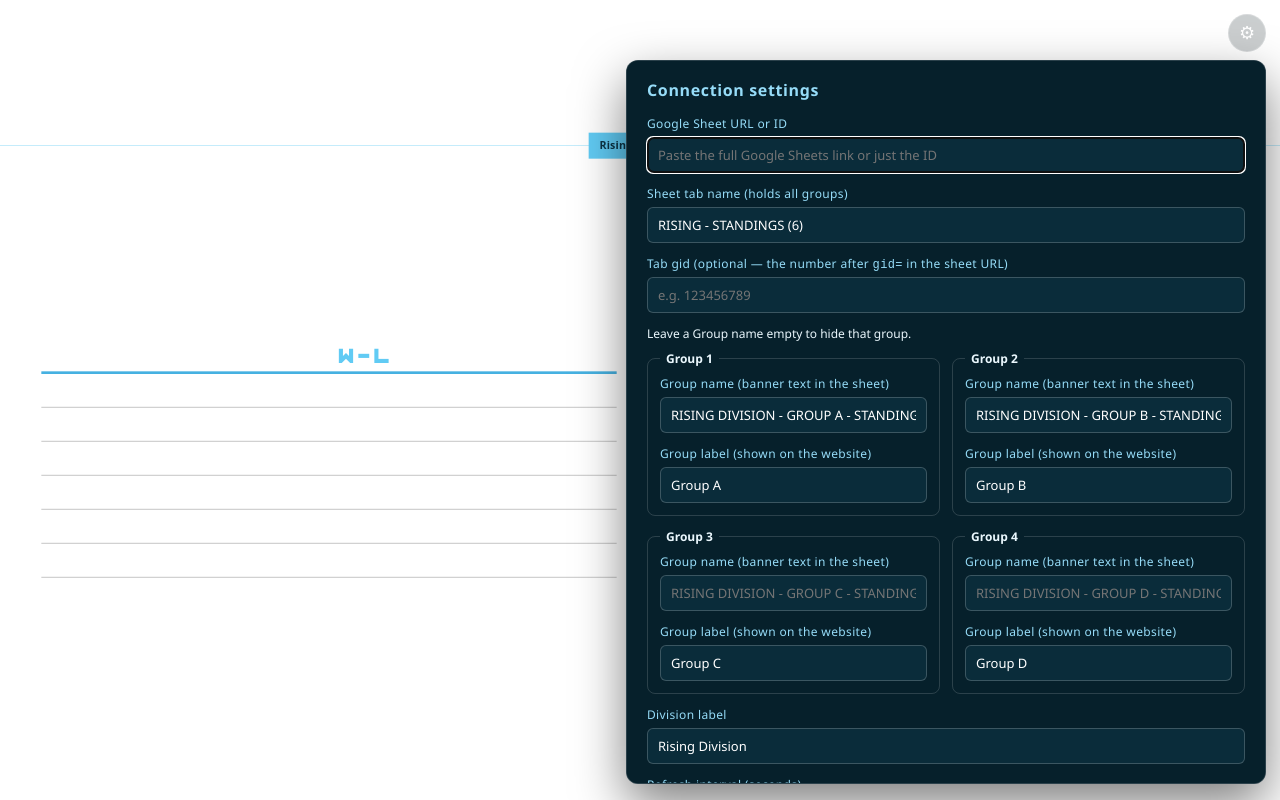
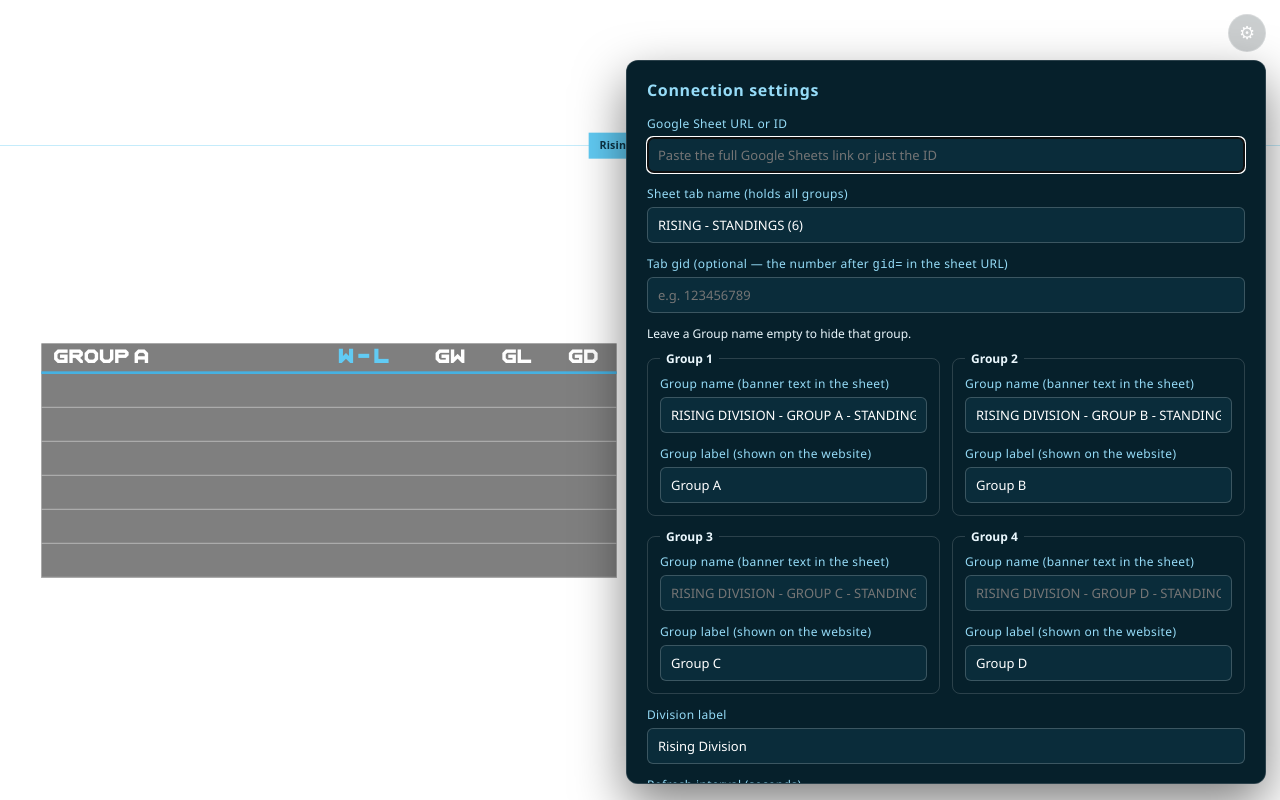
Before and after one commit to ShardNguyen/CTVS-Graphic-Display, a website: page public/rising/index.html in a window 1280 px wide. Drawn offline with Linux system fonts and the light colour scheme; a web font is replaced by a local one.

Commit message:
change group's background opacity to .5

```diff
--- a/public/rising/style.css
+++ b/public/rising/style.css
@@ -155,7 +155,7 @@ html,body{
   gap:34px 70px;
 }
 
-.table{ flex:0 0 calc((100% - 70px) / 2); min-width:0; }
+.table{ flex:0 0 calc((100% - 70px) / 2); min-width:0; background: rgba(0,0,0,.5);}
 .table[hidden]{ display:none; }
 
 .row{
@@ -244,7 +244,6 @@ html,body{
 
 /* slot with no data in the sheet */
 .row--empty{
-  background: rgba(128,128,128,0);
   border-bottom-color: rgba(190,190,190,.7);
 }
 
```
